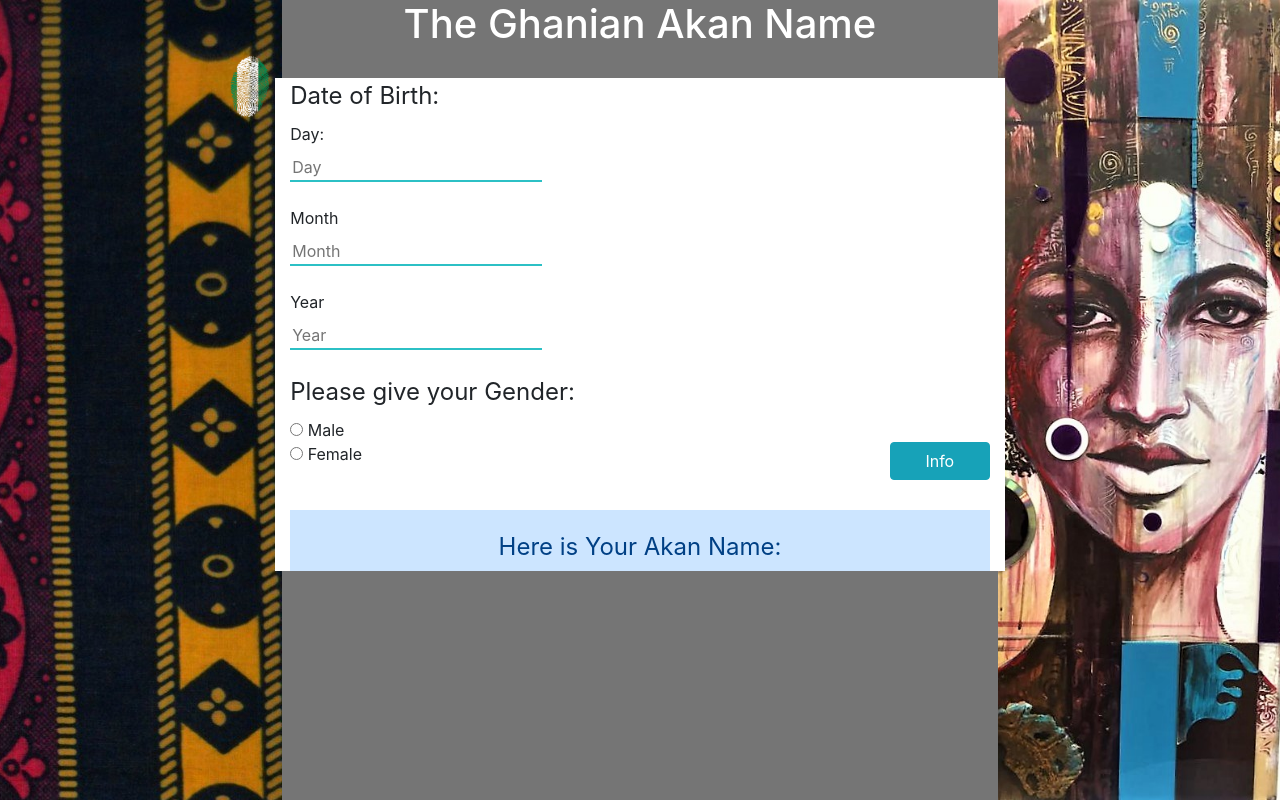
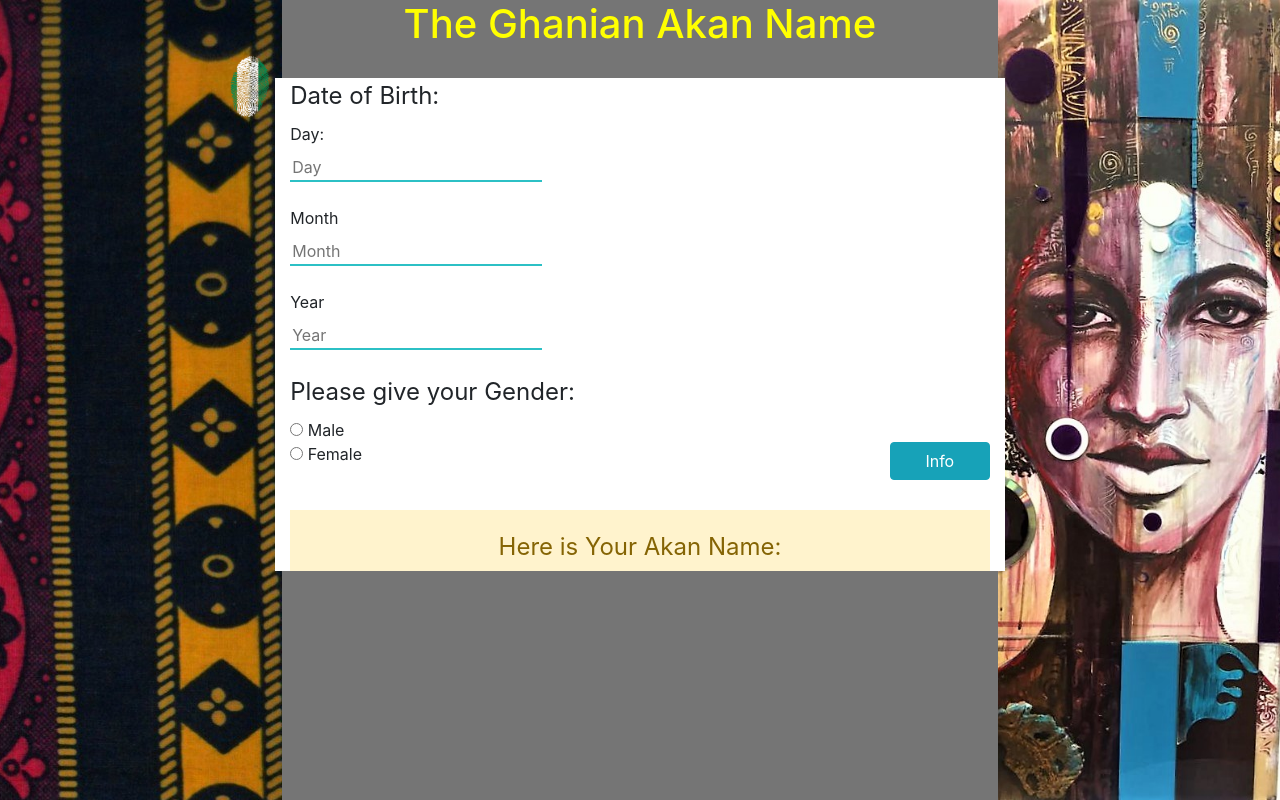
Before and after one commit to wilbrone/aka-name, a plain HTML site: page index.html in a window 1280 px wide. Drawn offline with nearby package versions, Linux system fonts and the light colour scheme.

Commit message:
making corrections on the page

```diff
--- a/css/styles.css
+++ b/css/styles.css
@@ -5,7 +5,7 @@ body{
 }
 h1{
     text-align: center;
-    color: white;
+    color: yellow;
 }
 .bdy{
     width: 40%;
--- a/index.html
+++ b/index.html
@@ -39,7 +39,7 @@
             </form>
 
             <!-- This is where output from my script funcs are displayed -->
-            <div class="alert-primary output" id="output">
+            <div class="alert-warning output" id="output">
                 Here is Your Akan Name:
                 <span id="crazyoutput" class="result"></span>
             </div>
```
